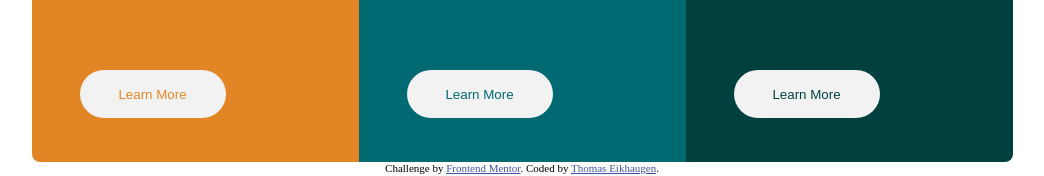
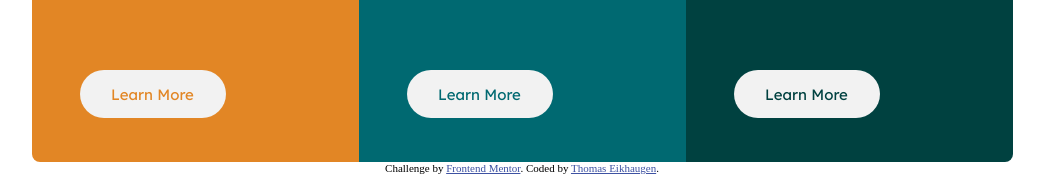
Before and after one commit to Eikhaugen/3-column-preview-card-component, a plain HTML site: page index.html in a window 1280 px wide. Shown: the part 490-666 px from the top of the page, without its empty margins (118-1162 px from the left). Drawn offline with Linux system fonts and the light colour scheme.

Commit message:
fixed button font and font size

```diff
--- a/styles.css
+++ b/styles.css
@@ -71,6 +71,8 @@ button{
     border-radius: 25px;
     border: 1px solid transparent;
     background-color: #f2f2f2;
+    font-size: 15px;
+    font-family: "Lexend Deca", serif;
 }
 
 button:hover, button:focus{
```
